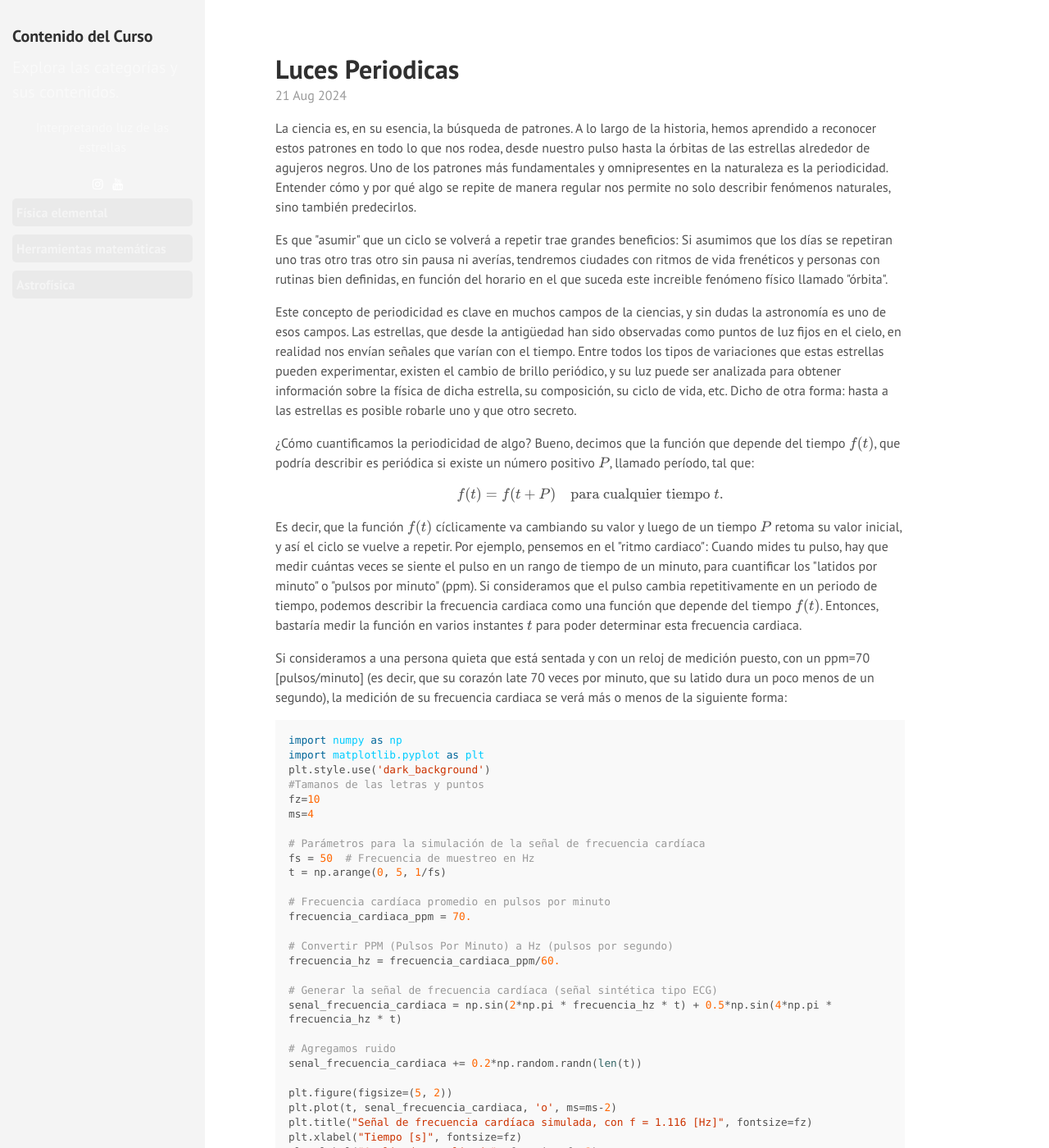
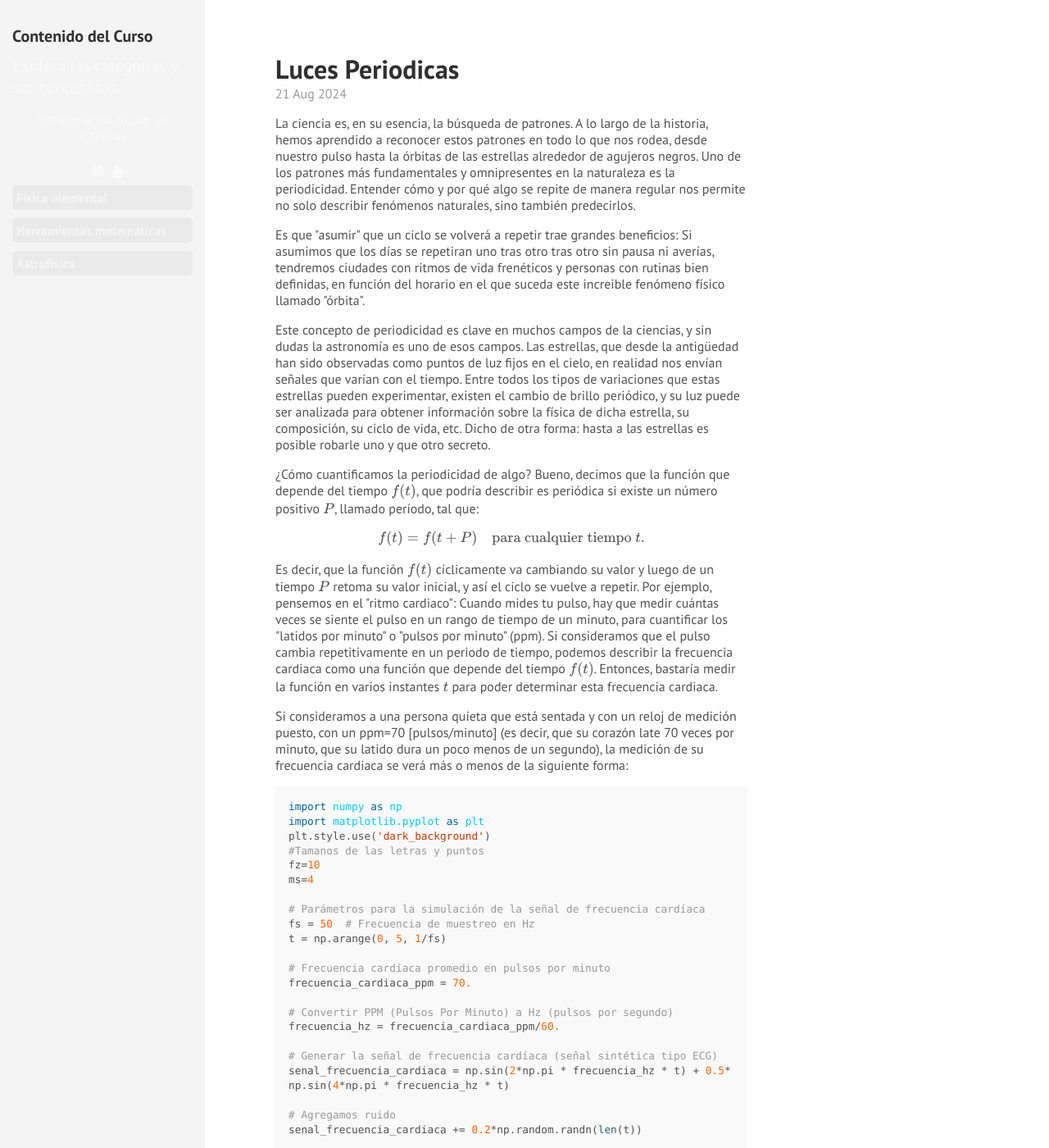
Before and after one commit to nicomedinap/Cursos, a Jekyll site: the page built from index.html, in a window 1280 px wide and 1400 px high. Shown: the whole window at 82% size. Built offline with Jekyll 4.4.1, drawn with Linux system fonts in a browser that asks for light colours; formulas are drawn with MathJax 3; a script that is not in the unit is left out; the list of posts is cut into pages by our own code.

Commit message:
Update poole.css

```diff
--- a/public/css/poole.css
+++ b/public/css/poole.css
@@ -1,10 +1,40 @@
 /*
- * CSS sin diseño responsivo
+ *                        ___
+ *                       /\_ \
+ *  _____     ___     ___\//\ \      __
+ * /\ '__`\  / __`\  / __`\\ \ \   /'__`\
+ * \ \ \_\ \/\ \_\ \/\ \_\ \\_\ \_/\  __/
+ *  \ \ ,__/\ \____/\ \____//\____\ \____\
+ *   \ \ \/  \/___/  \/___/ \/____/\/____/
+ *    \ \_\
+ *     \/_/
+ *
+ * Designed, built, and released under MIT license by @mdo. Learn more at
+ * https://github.com/poole/poole.
  */
+
+
+/*
+ * Contents
+ *
+ * Body resets
+ * Custom type
+ * Messages
+ * Container
+ * Masthead
+ * Posts and pages
+ * Pagination
+ * Reverse layout
+ * Themes
+ */
+
 
 /*
  * Body resets
+ *
+ * Update the foundational and global aspects of the page.
  */
+
 * {
   -webkit-box-sizing: border-box;
      -moz-box-sizing: border-box;
@@ -17,10 +47,17 @@
   padding: 0;
 }
 
+<! Modifique fontsize de 20 a 10 >
+
 html {
   font-family: "Helvetica Neue", Helvetica, Arial, sans-serif;
   font-size: 20px;
   line-height: 1.5;
+}
+@media (min-width: 38rem) {
+  html {
+    font-size: 20px;
+  }
 }
 
 body {
@@ -30,16 +67,18 @@
       -ms-text-size-adjust: 100%;
 }
 
+/* No `:visited` state is required by default (browsers will use `a`) */
 a {
   color: #268bd2;
   text-decoration: none;
 }
-
+/* `:focus` is linked to `:hover` for basic accessibility */
 a:hover,
 a:focus {
   text-decoration: underline;
 }
 
+/* Headings */
 h1, h2, h3, h4, h5, h6 {
   margin-bottom: .5rem;
   font-weight: bold;
@@ -47,21 +86,22 @@
   color: #313131;
   text-rendering: optimizeLegibility;
 }
-
-h1, h2 {
+h1 {
   font-size: 2rem;
 }
-
+h2 {
+  font-size: 2rem;
+}
 h3 {
   margin-top: 1.5rem;
   font-size: 1.25rem;
 }
-
 h4, h5, h6 {
   margin-top: 1rem;
   font-size: 1rem;
 }
 
+/* Body text */
 p {
   margin-top: 0;
   margin-bottom: 1rem;
@@ -71,6 +111,8 @@
   color: #303030;
 }
 
+
+/* Lists */
 ul, ol, dl {
   margin-top: 0;
   margin-bottom: 1rem;
@@ -79,11 +121,11 @@
 dt {
   font-weight: bold;
 }
-
 dd {
   margin-bottom: .5rem;
 }
 
+/* Misc */
 hr {
   position: relative;
   margin: 1.5rem 0;
@@ -98,17 +140,16 @@
   color: #555;
   text-transform: uppercase;
 }
-
 abbr[title] {
   cursor: help;
   border-bottom: 1px dotted #e5e5e5;
 }
 
+/* Code */
 code,
 pre {
   font-family: Menlo, Monaco, "Courier New", monospace;
 }
-
 code {
   padding: .25em .5em;
   font-size: 85%;
@@ -116,7 +157,6 @@
   background-color: #f9f9f9;
   border-radius: 3px;
 }
-
 pre {
   display: block;
   margin-top: 0;
@@ -124,27 +164,41 @@
   padding: 1rem;
   font-size: .8rem;
   line-height: 1.4;
+  white-space: pre;
   white-space: pre-wrap;
+  word-break: break-all;
   word-wrap: break-word;
   background-color: #f9f9f9;
 }
-
 pre code {
   padding: 0;
   font-size: 100%;
   color: inherit;
   background-color: transparent;
 }
+.highlight {
+  margin-bottom: 1rem;
+  border-radius: 4px;
+}
+.highlight pre {
+  margin-bottom: 0;
+}
 
+/* Quotes */
 blockquote {
   padding: .5rem 1rem;
   margin: .8rem 0;
   color: #7a7a7a;
   border-left: .25rem solid #e5e5e5;
 }
-
 blockquote p:last-child {
   margin-bottom: 0;
+}
+@media (min-width: 30rem) {
+  blockquote {
+    padding-right: 5rem;
+    padding-left: 1.25rem;
+  }
 }
 
 img {
@@ -153,28 +207,42 @@
   border-radius: 5px;
 }
 
+/* Tables */
 table {
   margin-bottom: 1rem;
   width: 100%;
   border: 1px solid #e5e5e5;
   border-collapse: collapse;
 }
-
 td,
 th {
   padding: .25rem .5rem;
   border: 1px solid #e5e5e5;
 }
-
 tbody tr:nth-child(odd) td,
 tbody tr:nth-child(odd) th {
   background-color: #f9f9f9;
 }
 
+
+/*
+ * Custom type
+ *
+ * Extend paragraphs with `.lead` for larger introductory text.
+ */
+
 .lead {
   font-size: 1.25rem;
   font-weight: 300;
 }
+
+
+/*
+ * Messages
+ *
+ * Show alert messages to users. You may add it to single elements like a `<p>`,
+ * or to a parent if there are multiple elements to show.
+ */
 
 .message {
   margin-bottom: 1rem;
@@ -183,42 +251,73 @@
   background-color: #f9f9f9;
 }
 
+
+/*
+ * Container
+ *
+ * Center the page content.
+ */
+
 .container {
-  max-width: none;
+  max-width: 38rem;
   padding-left:  1rem;
   padding-right: 1rem;
   margin-left:  auto;
   margin-right: auto;
 }
 
+
+/*
+ * Masthead
+ *
+ * Super small header above the content for site name and short description.
+ */
+
 .masthead {
   padding-top:    1rem;
   padding-bottom: 1rem;
   margin-bottom: 3rem;
 }
-
 .masthead-title {
   margin-top: 0;
   margin-bottom: 0;
   color: #505050;
 }
+.masthead-title a {
+  color: #505050;
+}
+.masthead-title small {
+  font-size: 5%;
+  font-weight: 400;
+  color: #c0c0c0;
+  letter-spacing: 0;
+}
+
+
+/*
+ * Posts and pages
+ *
+ * Each post is wrapped in `.post` and is used on default and post layouts. Each
+ * page is wrapped in `.page` and is only used on the page layout.
+ */
 
 .page,
 .post {
   margin-bottom: 4em;
 }
 
+/* Blog post or page title */
 .page-title,
 .post-title,
 .post-title a {
   color: #303030;
 }
-
 .page-title,
 .post-title {
   margin-top: 0;
 }
 
+/* Meta data line below post title */
 .post-date {
   display: block;
   margin-top: -.5rem;
@@ -226,32 +325,79 @@
   color: #9a9a9a;
 }
 
+/* Related posts */
 .related {
   padding-top: 2rem;
   padding-bottom: 2rem;
   border-top: 1px solid #eee;
 }
-
 .related-posts {
   padding-left: 0;
   list-style: none;
 }
-
+.related-posts h3 {
+  margin-top: 0;
+}
 .related-posts li small {
   font-size: 25%;
   color: #999;
 }
+.related-posts li a:hover {
+  color: #268bd2;
+  text-decoration: none;
+}
+.related-posts li a:hover small {
+  color: inherit;
+}
+
+
+/*
+ * Pagination
+ *
+ * Super lightweight (HTML-wise) blog pagination. `span`s are provide for when
+ * there are no more previous or next posts to show.
+ */
 
 .pagination {
-  overflow: hidden;
-  margin: 3rem 0;
+  overflow: hidden; /* clearfix */
+  margin-left: -1rem;
+  margin-right: -1rem;
   font-family: "PT Sans", Helvetica, Arial, sans-serif;
   color: #ccc;
   text-align: center;
 }
 
+/* Pagination items can be `span`s or `a`s */
 .pagination-item {
-  display: inline-block;
+  display: block;
   padding: 1rem;
   border: 1px solid #eee;
 }
+.pagination-item:first-child {
+  margin-bottom: -1px;
+}
+
+/* Only provide a hover state for linked pagination items */
+a.pagination-item:hover {
+  background-color: #f5f5f5;
+}
+
+@media (min-width: 30rem) {
+  .pagination {
+    margin: 3rem 0;
+  }
+  .pagination-item {
+    float: left;
+    width: 50%;
+  }
+  .pagination-item:first-child {
+    margin-bottom: 0;
+    border-top-left-radius:    4px;
+    border-bottom-left-radius: 4px;
+  }
+  .pagination-item:last-child {
+    margin-left: -1px;
+    border-top-right-radius:    4px;
+    border-bottom-right-radius: 4px;
+  }
+}
```
